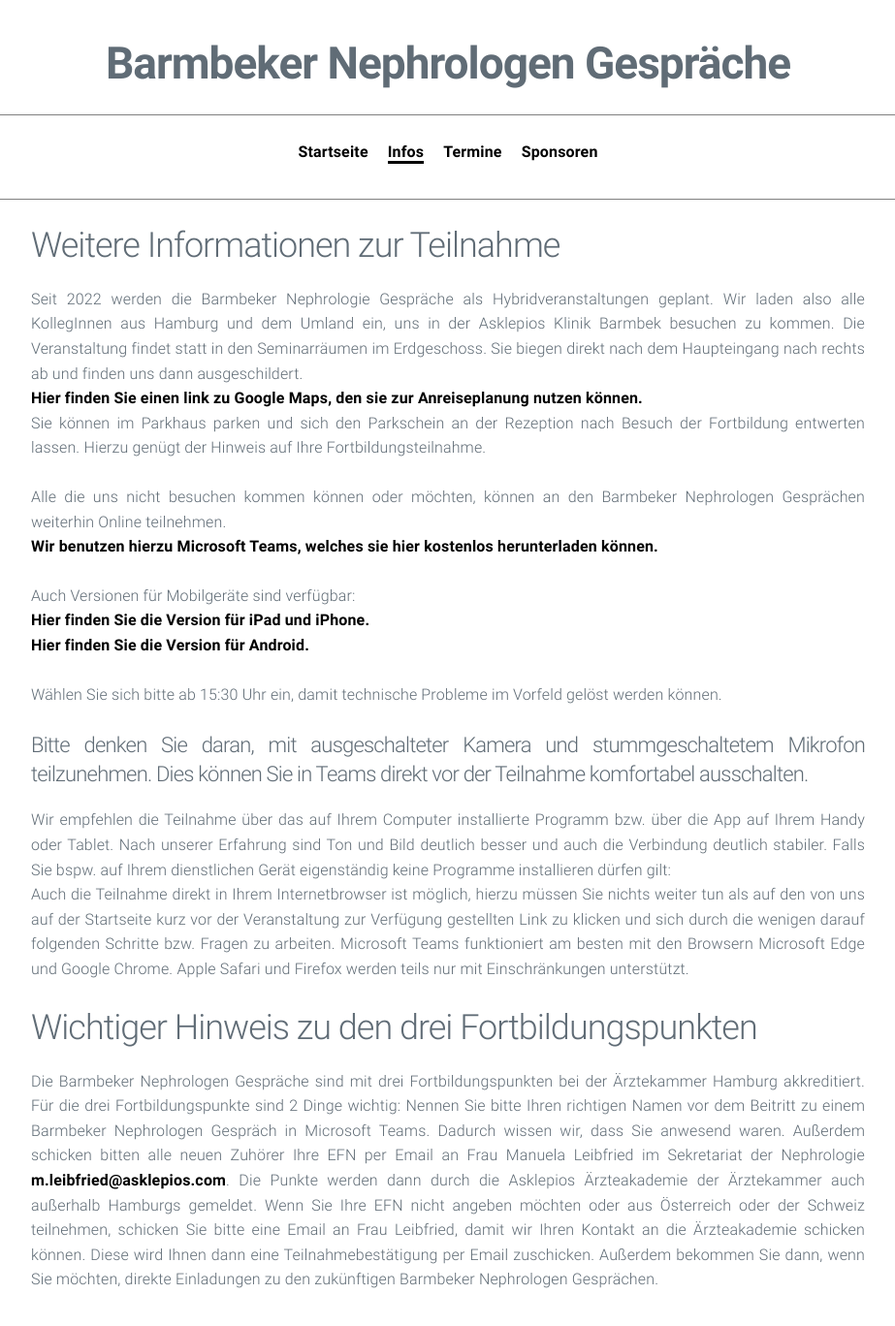
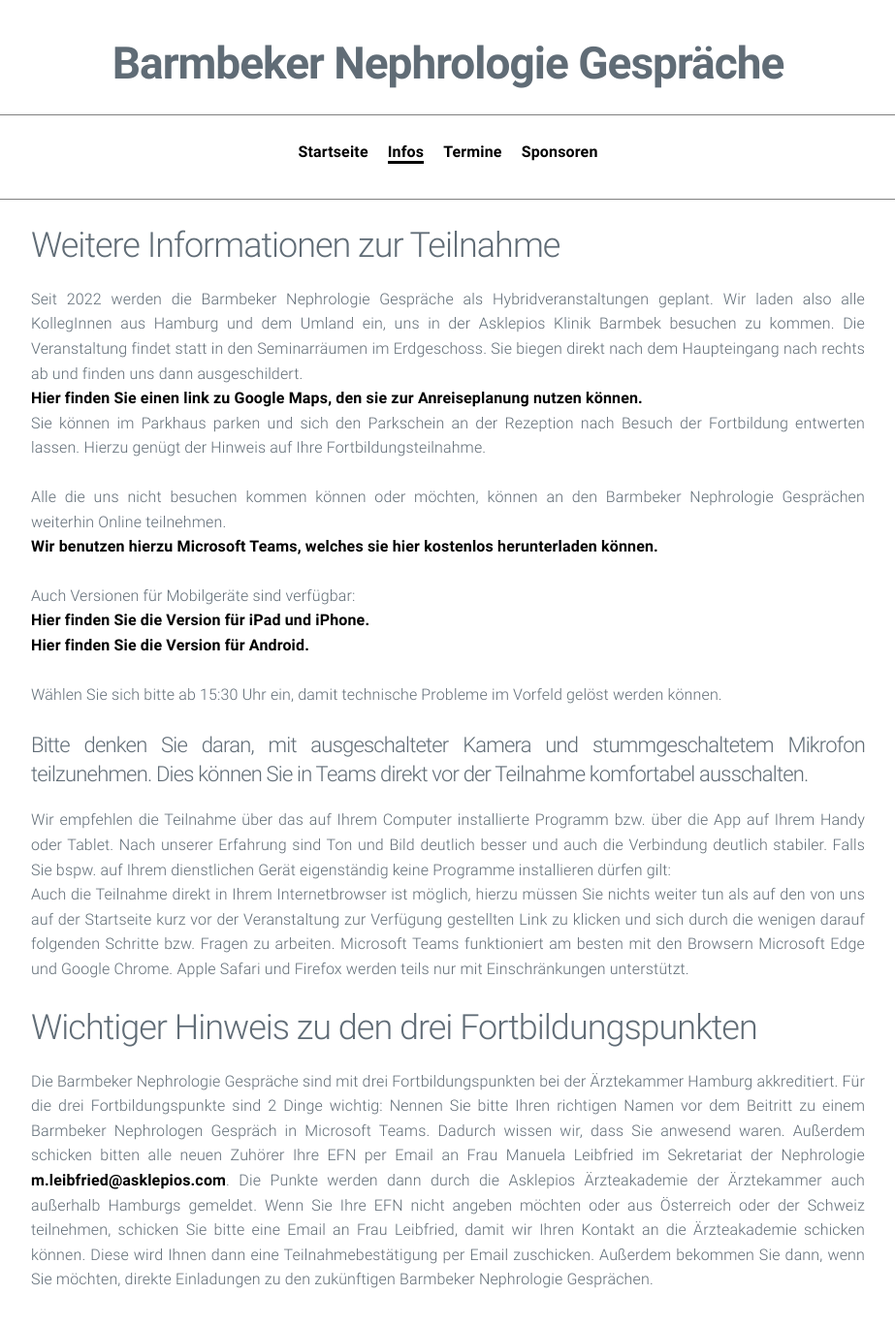
Before and after one commit to manuelpaul86/manuelpaul86.github.io, a Jekyll site: the page built from infos.md, in a window 1280 px wide and 1400 px high. Shown: the top 1368 px of the window at 97% size, without its empty margins (178-1101 px from the left). Built offline with Jekyll 4.4.1, drawn with Linux system fonts in a browser that asks for light colours.

Commit message:
Content updates

```diff
--- a/_layouts/default.html
+++ b/_layouts/default.html
@@ -20,7 +20,7 @@
     <div class="row">
       <div class="column column-offset-10 column-80 column-title">
         <p>
-        <a href="/index.html" style="color:#606c76;"><h1>Barmbeker Nephrologen Gespräche</h1></a>
+        <a href="/index.html" style="color:#606c76;"><h1>Barmbeker Nephrologie Gespräche</h1></a>
         </p>
       </div>
     </div>
--- a/_layouts/landingpage.html
+++ b/_layouts/landingpage.html
@@ -20,7 +20,7 @@
     <div class="row">
       <div class="column column-title">
         <p>
-        <a href="/index.html" style="color:#606c76;"><h1>Barmbeker Nephrologen Gespräche</h1></a>
+        <a href="/index.html" style="color:#606c76;"><h1>Barmbeker Nephrologie Gespräche</h1></a>
         </p>
       </div>
     </div>
--- a/infos.md
+++ b/infos.md
@@ -8,7 +8,7 @@ Seit 2022 werden die Barmbeker Nephrologie Gespräche als Hybridveranstaltungen
 [Hier finden Sie einen link zu Google Maps, den sie zur Anreiseplanung nutzen können.](https://goo.gl/maps/FASj8h5Pn9MQNBex5)
 Sie können im Parkhaus parken und sich den Parkschein an der Rezeption nach Besuch der Fortbildung entwerten lassen. Hierzu genügt der Hinweis auf Ihre Fortbildungsteilnahme.
 
-Alle die uns nicht besuchen kommen können oder möchten, können an den Barmbeker Nephrologen Gesprächen weiterhin Online teilnehmen.
+Alle die uns nicht besuchen kommen können oder möchten, können an den Barmbeker Nephrologie Gesprächen weiterhin Online teilnehmen.
 [Wir benutzen hierzu Microsoft Teams, welches sie hier kostenlos herunterladen können.](https://www.microsoft.com/de-de/microsoft-365/microsoft-teams/download-app)
 
 Auch Versionen für Mobilgeräte sind verfügbar:
@@ -24,4 +24,4 @@ Auch die Teilnahme direkt in Ihrem Internetbrowser ist möglich, hierzu müssen
 
 ## Wichtiger Hinweis zu den drei Fortbildungspunkten
 
-Die Barmbeker Nephrologen Gespräche sind mit drei Fortbildungspunkten bei der Ärztekammer Hamburg akkreditiert. Für die drei Fortbildungspunkte sind 2 Dinge wichtig: Nennen Sie bitte Ihren richtigen Namen vor dem Beitritt zu einem Barmbeker Nephrologen Gespräch in Microsoft Teams. Dadurch wissen wir, dass Sie anwesend waren. Außerdem schicken bitten alle neuen Zuhörer Ihre EFN per Email an Frau Manuela Leibfried im Sekretariat der Nephrologie <m.leibfried@asklepios.com>. Die Punkte werden dann durch die Asklepios Ärzteakademie der Ärztekammer auch außerhalb Hamburgs gemeldet. Wenn Sie Ihre EFN nicht angeben möchten oder aus Österreich oder der Schweiz teilnehmen, schicken Sie bitte eine Email an Frau Leibfried, damit wir Ihren Kontakt an die Ärzteakademie schicken können. Diese wird Ihnen dann eine Teilnahmebestätigung per Email zuschicken. Außerdem bekommen Sie dann, wenn Sie möchten, direkte Einladungen zu den zukünftigen Barmbeker Nephrologen Gesprächen.
+Die Barmbeker Nephrologie Gespräche sind mit drei Fortbildungspunkten bei der Ärztekammer Hamburg akkreditiert. Für die drei Fortbildungspunkte sind 2 Dinge wichtig: Nennen Sie bitte Ihren richtigen Namen vor dem Beitritt zu einem Barmbeker Nephrologen Gespräch in Microsoft Teams. Dadurch wissen wir, dass Sie anwesend waren. Außerdem schicken bitten alle neuen Zuhörer Ihre EFN per Email an Frau Manuela Leibfried im Sekretariat der Nephrologie <m.leibfried@asklepios.com>. Die Punkte werden dann durch die Asklepios Ärzteakademie der Ärztekammer auch außerhalb Hamburgs gemeldet. Wenn Sie Ihre EFN nicht angeben möchten oder aus Österreich oder der Schweiz teilnehmen, schicken Sie bitte eine Email an Frau Leibfried, damit wir Ihren Kontakt an die Ärzteakademie schicken können. Diese wird Ihnen dann eine Teilnahmebestätigung per Email zuschicken. Außerdem bekommen Sie dann, wenn Sie möchten, direkte Einladungen zu den zukünftigen Barmbeker Nephrologie Gesprächen.
```
